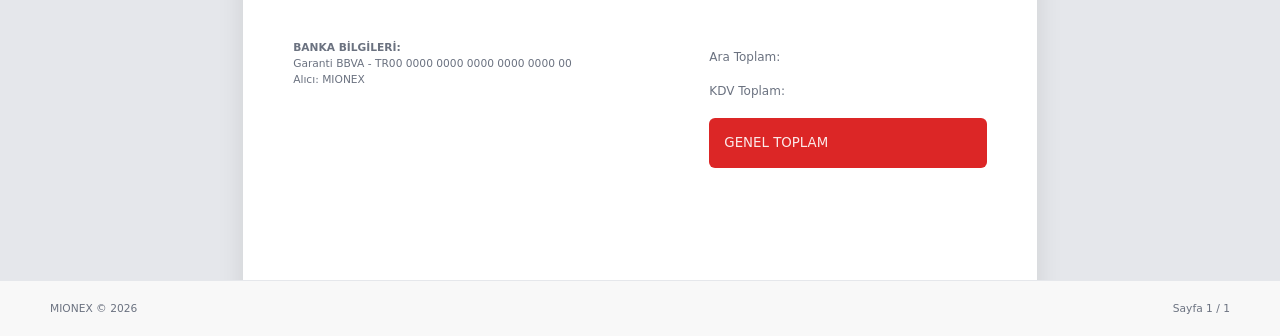
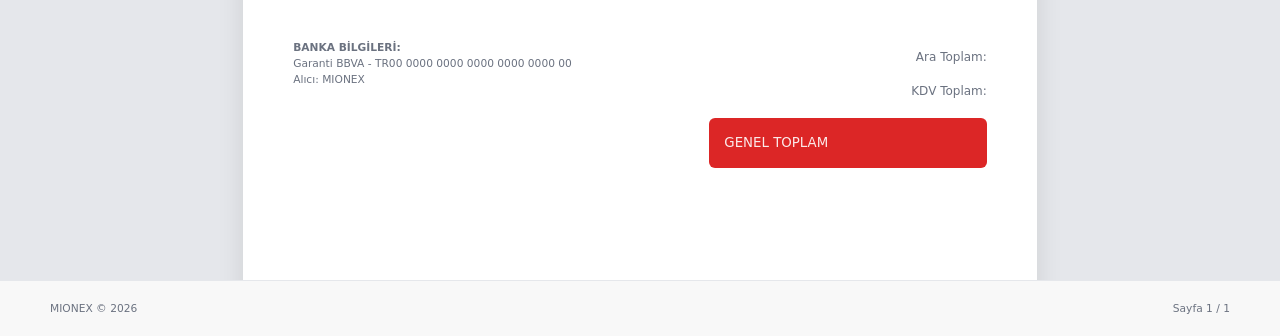
Before and after one commit to tokmakhead/mio, a Laravel app: template resources/views/invoices/premium.blade.php in a window 1280 px wide. Shown: the part 463-799 px from the top of the page. Run offline with Laravel 12, Linux system fonts and the light colour scheme; the template is opened without the code that fills it, so the values that code supplies are empty; parts of the project's set-up code (start-up, migrations or seed data) failed here and were passed over.

Commit message:
Fix: Print Styles and General Total alignment

```diff
--- a/resources/views/invoices/premium.blade.php
+++ b/resources/views/invoices/premium.blade.php
@@ -202,7 +202,7 @@
             color: #6b7280;
         }
 
-        /* Screen Preview Fix */
+        /* Screen Only Styles */
         @media screen {
             body {
                 background-color: #e5e7eb;
@@ -216,6 +216,28 @@
                 background-color: #fff;
                 box-shadow: 0 10px 25px rgba(0, 0, 0, 0.1);
                 position: relative;
+            }
+        }
+
+        /* Print Reset */
+        @media print {
+            body {
+                margin: 0;
+                padding: 0;
+                background-color: transparent;
+            }
+
+            .page-container {
+                width: 100%;
+                margin: 0;
+                padding: 0;
+                background-color: transparent;
+                box-shadow: none;
+            }
+
+            @page {
+                margin: 0;
+                size: auto;
             }
         }
     </style>
@@ -295,14 +317,16 @@
                                 <strong style="color: #111;">{{ $item->description }}</strong>
                                 @if($item->service && $item->service->identifier_code)
                                     <div style="font-size: 8pt; color: #888; margin-top: 2px;">
-                                        {{ $item->service->identifier_code }}</div>
+                                        {{ $item->service->identifier_code }}
+                                    </div>
                                 @endif
                             </td>
                             <td class="text-center">{{ number_format($item->qty, 0) }}</td>
                             <td class="text-right">{{ number_format($item->unit_price, 2) }} {{ $totals['currency'] }}</td>
                             <td class="text-right">%{{ (int) $item->vat_rate }}</td>
                             <td class="text-right font-bold" style="color: #111;">{{ number_format($item->line_total, 2) }}
-                                {{ $totals['currency'] }}</td>
+                                {{ $totals['currency'] }}
+                            </td>
                         </tr>
                     @endforeach
                 </tbody>
@@ -332,22 +356,23 @@
                     </td>
 
                     <td style="width: 40%;">
-                        <table class="w-full">
+                        <table class="totals-area">
                             <tr class="total-row">
-                                <td class="text-muted">Ara Toplam:</td>
+                                <td class="text-muted text-right">Ara Toplam:</td>
                                 <td class="text-right font-bold">{{ $totals['subtotal'] }} {{ $totals['currency'] }}
                                 </td>
                             </tr>
                             <tr class="total-row">
-                                <td class="text-muted">KDV Toplam:</td>
+                                <td class="text-muted text-right">KDV Toplam:</td>
                                 <td class="text-right font-bold">{{ $totals['tax_total'] }} {{ $totals['currency'] }}
                                 </td>
                             </tr>
                             @if($invoice->discount_total > 0)
                                 <tr class="total-row">
-                                    <td style="color: #dc2626;">&#304;ndirim:</td>
+                                    <td class="text-right" style="color: #dc2626;">&#304;ndirim:</td>
                                     <td class="text-right" style="color: #dc2626;">-{{ $totals['discount_total'] }}
-                                        {{ $totals['currency'] }}</td>
+                                        {{ $totals['currency'] }}
+                                    </td>
                                 </tr>
                             @endif
                         </table>
@@ -355,9 +380,10 @@
                         <div class="grand-total-box">
                             <table class="w-full">
                                 <tr>
-                                    <td style="font-size: 10pt; opacity: 0.9;">GENEL TOPLAM</td>
+                                    <td style="font-size: 10pt; opacity: 0.9; text-align: left;">GENEL TOPLAM</td>
                                     <td class="text-right" style="font-size: 16pt; font-weight: bold;">
-                                        {{ $totals['grand_total'] }} {{ $totals['currency'] }}</td>
+                                        {{ $totals['grand_total'] }} {{ $totals['currency'] }}
+                                    </td>
                                 </tr>
                             </table>
                         </div>
```
